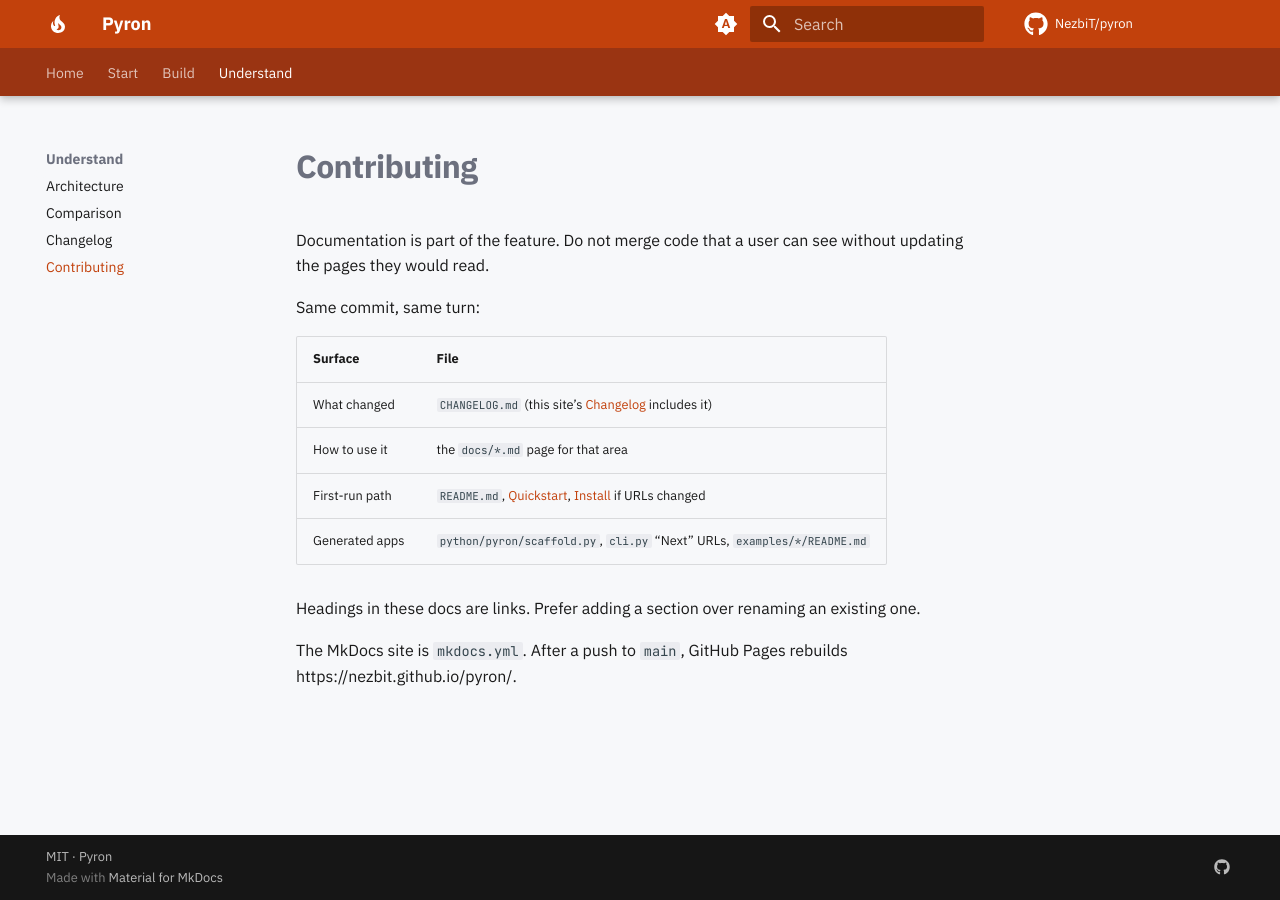
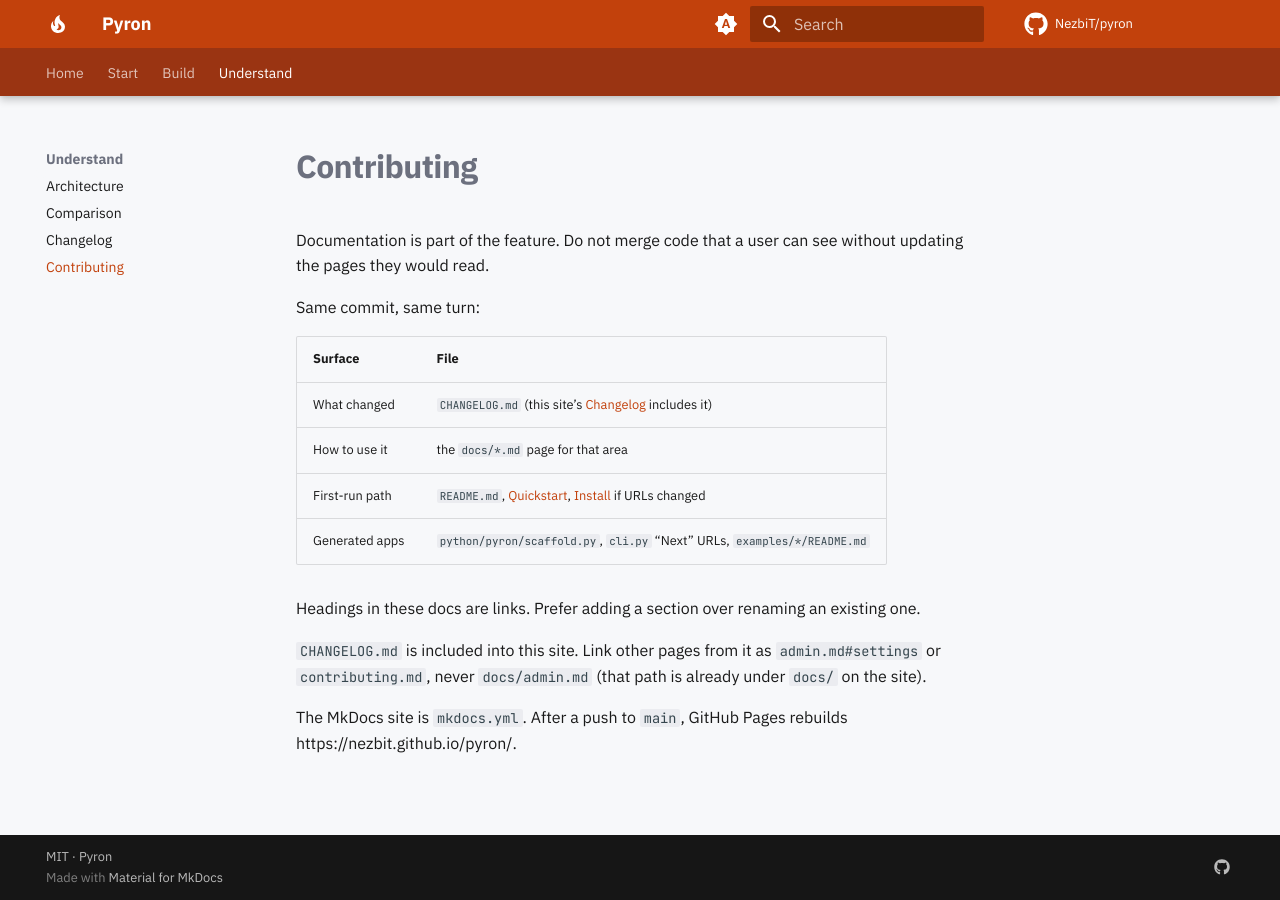
Before and after one commit to NezbiT/pyron, an MkDocs documentation site: the page built from docs/contributing.md, in a window 1280 px wide. Built offline with MkDocs 1.6.1 and Material for MkDocs 9.7.7, drawn with Linux system fonts in a browser that asks for light colours; comment, search, counter and statistics services are not loaded.

Commit message:
Fix MkDocs changelog links
CHANGELOG.md is included under docs/, so links must be admin.md and contributing.md, not docs/admin.md.

```diff
--- a/docs/contributing.md
+++ b/docs/contributing.md
@@ -13,4 +13,6 @@
 
 Headings in these docs are links. Prefer adding a section over renaming an existing one.
 
+`CHANGELOG.md` is included into this site. Link other pages from it as `admin.md#settings` or `contributing.md`, never `docs/admin.md` (that path is already under `docs/` on the site).
+
 The MkDocs site is `mkdocs.yml`. After a push to `main`, GitHub Pages rebuilds https://nezbit.github.io/pyron/.
```
Also changed, not shown: AGENTS.md (+1 -1 lines), CHANGELOG.md (+4 -3 lines).
